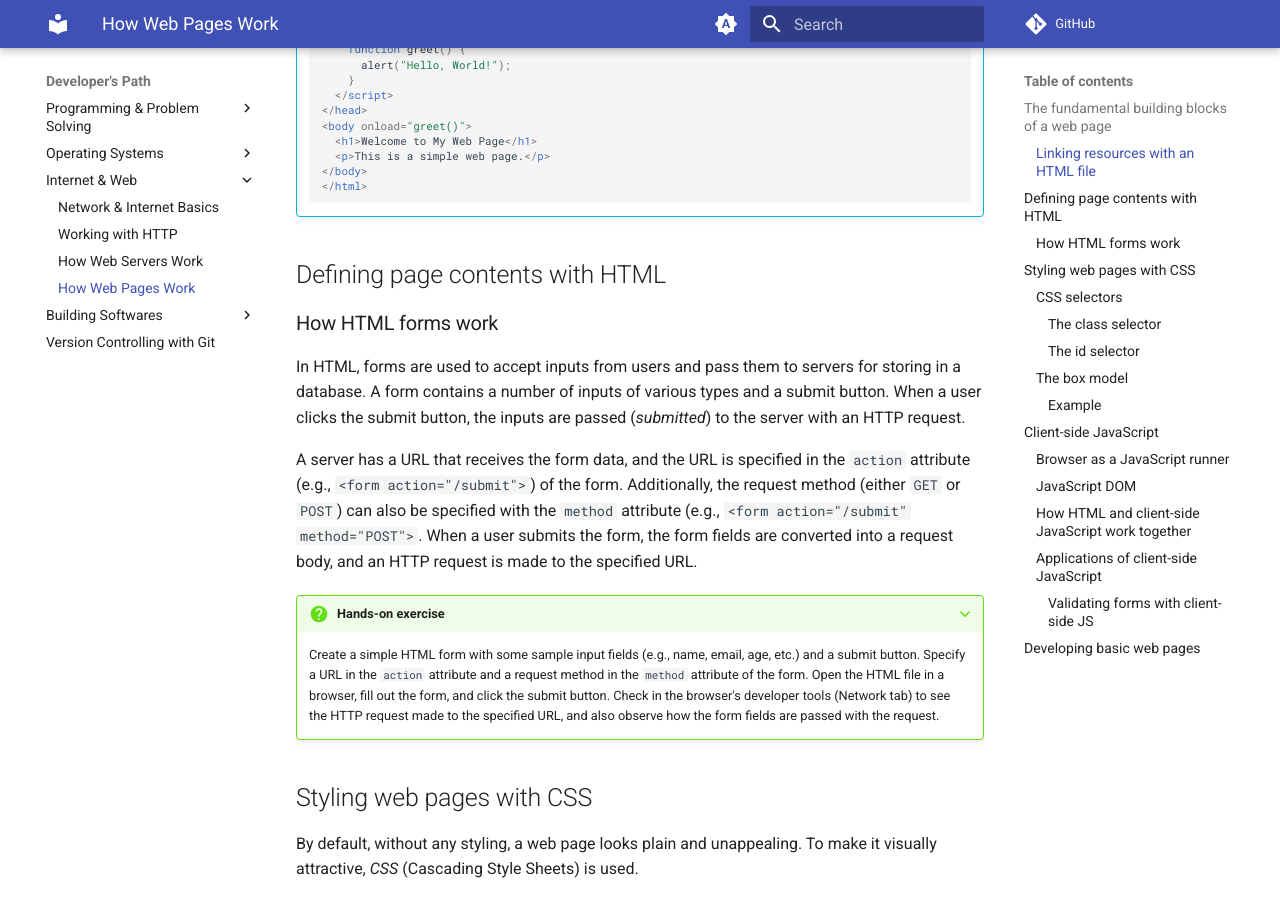
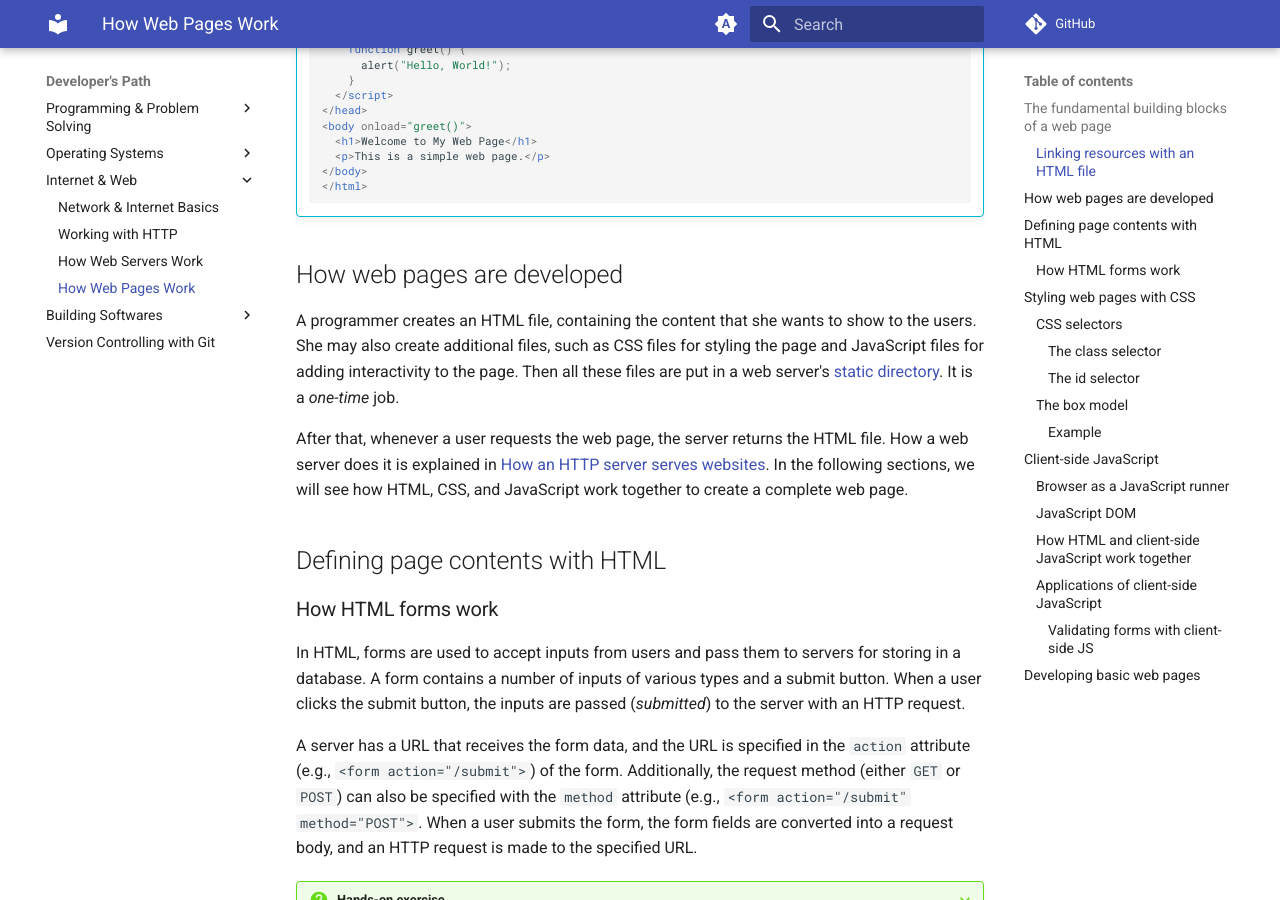
Before and after one commit to gharials/dev-path, an MkDocs documentation site: the page built from docs/internet-web/web-pages.md, in a window 1280 px wide and 900 px high, scrolled down 1356 px. Built offline with MkDocs 1.6.1 and Material for MkDocs 9.7.7, drawn with Linux system fonts in a browser that asks for light colours; comment, search, counter and statistics services are not loaded.

Commit message:
new section "How web pages are developed"

````diff
--- a/docs/internet-web/web-pages.md
+++ b/docs/internet-web/web-pages.md
@@ -58,6 +58,12 @@ The external resources are usually stored in the server's [static directory](web
     </body>
     </html>
     ```
+
+## How web pages are developed
+
+A programmer creates an HTML file, containing the content that she wants to show to the users. She may also create additional files, such as CSS files for styling the page and JavaScript files for adding interactivity to the page. Then all these files are put in a web server's [static directory](./web-servers.md#serving-static-contents). It is a _one-time_ job.
+
+After that, whenever a user requests the web page, the server returns the HTML file. How a web server does it is explained in [How an HTTP server serves websites](./web-servers.md#how-an-http-server-serves-websites). In the following sections, we will see how HTML, CSS, and JavaScript work together to create a complete web page.
 
 ## Defining page contents with HTML
 
````
